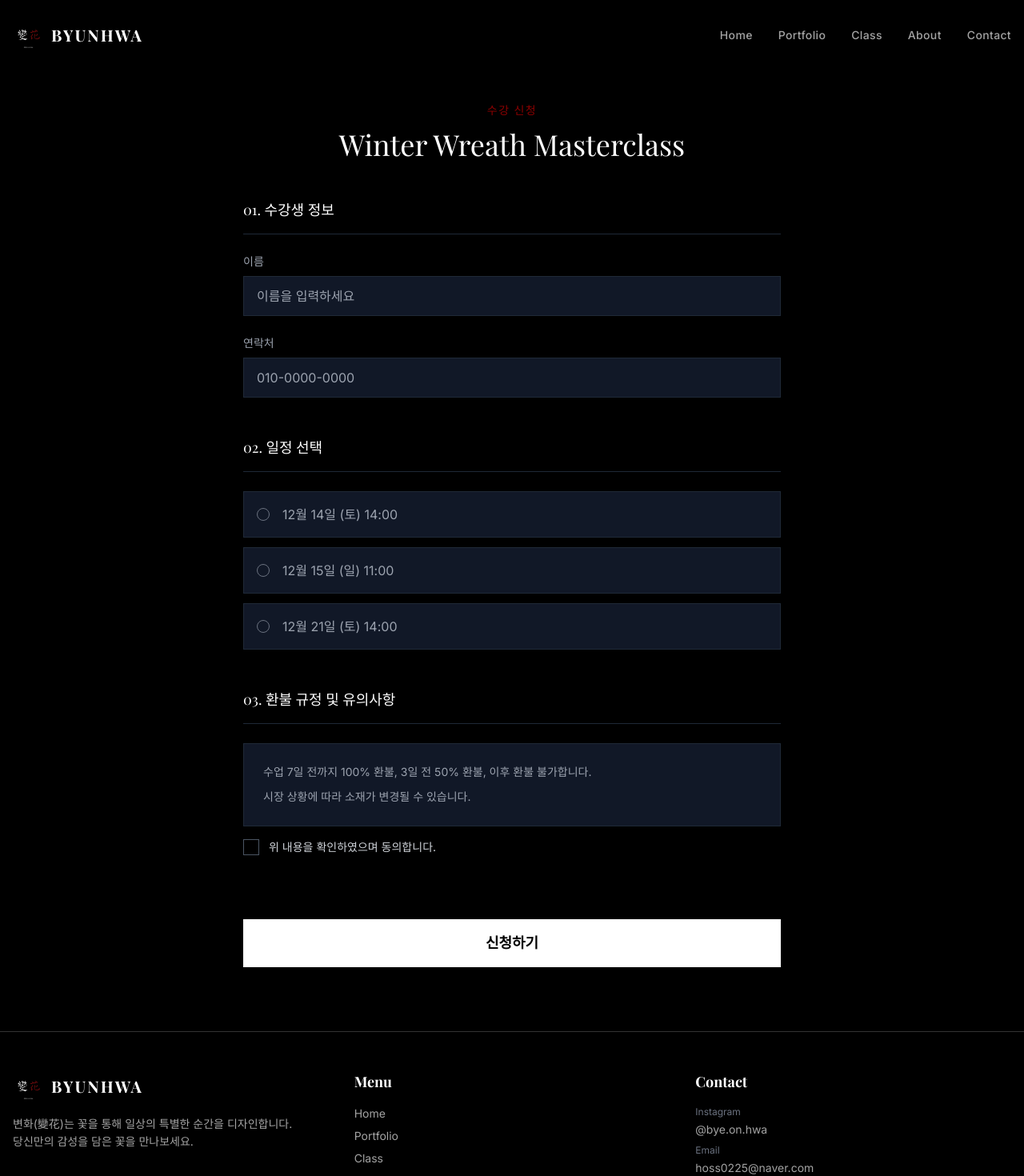
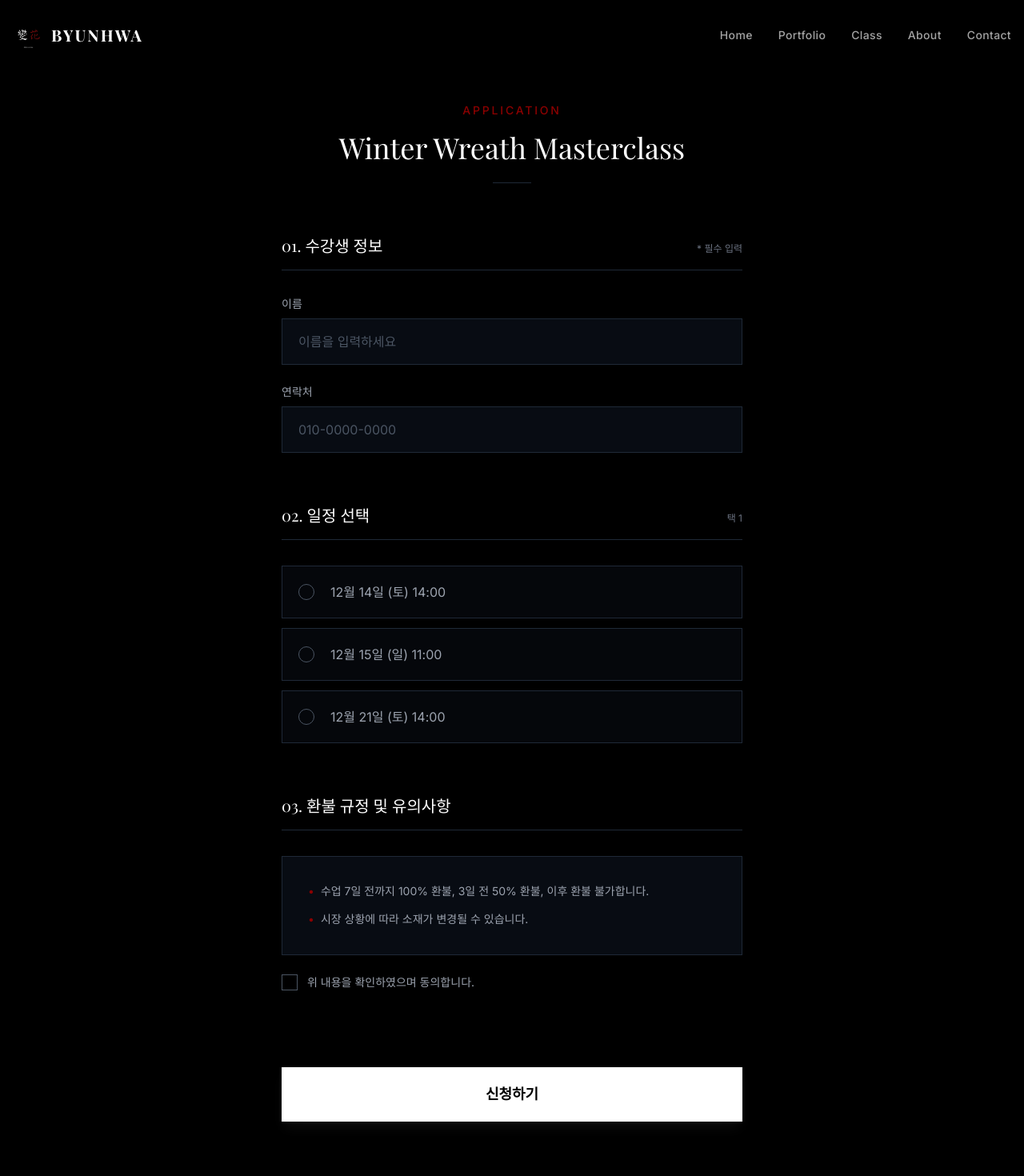
Before and after one commit to corpsj/na, a Next.js app: page /class/1/apply in a window 1280 px wide. Shown: the top 1470 px of the page at 80% size. Built offline with nearby package versions, Linux system fonts and the light colour scheme; a web font is replaced by a local one.

Commit message:
Enhance Class Application Page design for better readability and aesthetics

```diff
--- a/app/class/[id]/apply/page.tsx
+++ b/app/class/[id]/apply/page.tsx
@@ -89,63 +89,70 @@ export default function ClassApplyPage() {
 
     return (
         <div className="min-h-screen bg-background pt-32 pb-20 px-4">
-            <div className="container mx-auto max-w-2xl">
+            <div className="container mx-auto max-w-xl">
                 <FadeIn>
-                    <div className="text-center mb-12">
-                        <p className="text-primary text-sm tracking-widest uppercase mb-3 font-medium">
-                            수강 신청
+                    <div className="text-center mb-16">
+                        <p className="text-primary text-xs md:text-sm tracking-[0.2em] uppercase mb-4 font-medium">
+                            APPLICATION
                         </p>
-                        <h1 className="font-serif text-3xl md:text-4xl text-white mb-4">
+                        <h1 className="font-serif text-3xl md:text-4xl text-white mb-6">
                             {classInfo.title}
                         </h1>
+                        <div className="w-12 h-px bg-gray-800 mx-auto"></div>
                     </div>
                 </FadeIn>
 
                 <FadeIn delay={200}>
-                    <form onSubmit={handleSubmit} className="space-y-12">
+                    <form onSubmit={handleSubmit} className="space-y-16">
                         {/* Student Info */}
                         <section>
-                            <h3 className="text-white text-lg border-b border-gray-800 pb-4 mb-6 font-serif">
+                            <div className="flex items-baseline justify-between border-b border-gray-800 pb-4 mb-8">
+                                <h3 className="text-white text-xl font-serif">
                                     01. 수강생 정보
                                 </h3>
+                                <span className="text-xs text-gray-500">* 필수 입력</span>
+                            </div>
                             <div className="space-y-6">
                                 <div>
-                                    <label className="block text-gray-400 text-sm mb-2">이름</label>
+                                    <label className="block text-gray-400 text-sm mb-2 font-medium">이름</label>
                                     <input
                                         type="text"
                                         value={name}
                                         onChange={(e) => setName(e.target.value)}
-                                        className="w-full bg-gray-900 border border-gray-800 text-white px-4 py-3 focus:outline-none focus:border-primary transition-colors"
+                                        className="w-full bg-gray-900/50 border border-gray-800 text-white px-5 py-4 focus:outline-none focus:border-primary focus:ring-1 focus:ring-primary/50 transition-all duration-300 placeholder:text-gray-600"
                                         placeholder="이름을 입력하세요"
                                     />
-                                    {errors.name && <p className="text-red-500 text-xs mt-1">{errors.name}</p>}
+                                    {errors.name && <p className="text-red-500 text-xs mt-2 ml-1">{errors.name}</p>}
                                 </div>
                                 <div>
-                                    <label className="block text-gray-400 text-sm mb-2">연락처</label>
+                                    <label className="block text-gray-400 text-sm mb-2 font-medium">연락처</label>
                                     <input
                                         type="tel"
                                         value={phone}
                                         onChange={(e) => setPhone(e.target.value)}
-                                        className="w-full bg-gray-900 border border-gray-800 text-white px-4 py-3 focus:outline-none focus:border-primary transition-colors"
+                                        className="w-full bg-gray-900/50 border border-gray-800 text-white px-5 py-4 focus:outline-none focus:border-primary focus:ring-1 focus:ring-primary/50 transition-all duration-300 placeholder:text-gray-600"
                                         placeholder="010-0000-0000"
                                     />
-                                    {errors.phone && <p className="text-red-500 text-xs mt-1">{errors.phone}</p>}
+                                    {errors.phone && <p className="text-red-500 text-xs mt-2 ml-1">{errors.phone}</p>}
                                 </div>
                             </div>
                         </section>
 
                         {/* Schedule Selection */}
                         <section>
-                            <h3 className="text-white text-lg border-b border-gray-800 pb-4 mb-6 font-serif">
+                            <div className="flex items-baseline justify-between border-b border-gray-800 pb-4 mb-8">
+                                <h3 className="text-white text-xl font-serif">
                                     02. 일정 선택
                                 </h3>
+                                <span className="text-xs text-gray-500">택 1</span>
+                            </div>
                             <div className="space-y-3">
                                 {classInfo.schedules.map((schedule) => (
                                     <label
                                         key={schedule}
-                                        className={`flex items-center p-4 border cursor-pointer transition-all duration-300 ${selectedSchedule === schedule
-                                            ? "border-primary bg-primary/10"
-                                            : "border-gray-800 bg-gray-900 hover:border-gray-600"
+                                        className={`relative flex items-center p-5 border cursor-pointer transition-all duration-300 group ${selectedSchedule === schedule
+                                            ? "border-primary bg-primary/5"
+                                            : "border-gray-800 bg-gray-900/30 hover:border-gray-600 hover:bg-gray-900"
                                             }`}
                                     >
                                         <input
@@ -156,34 +163,42 @@ export default function ClassApplyPage() {
                                             onChange={(e) => setSelectedSchedule(e.target.value)}
                                             className="hidden"
                                         />
-                                        <div className={`w-4 h-4 rounded-full border mr-4 flex items-center justify-center ${selectedSchedule === schedule ? "border-primary" : "border-gray-500"
+                                        <div className={`w-5 h-5 rounded-full border flex items-center justify-center mr-5 transition-colors ${selectedSchedule === schedule ? "border-primary" : "border-gray-600 group-hover:border-gray-400"
                                             }`}>
                                             {selectedSchedule === schedule && (
-                                                <div className="w-2 h-2 rounded-full bg-primary" />
+                                                <div className="w-2.5 h-2.5 rounded-full bg-primary" />
                                             )}
                                         </div>
-                                        <span className={selectedSchedule === schedule ? "text-white" : "text-gray-400"}>
+                                        <span className={`text-base transition-colors ${selectedSchedule === schedule ? "text-white font-medium" : "text-gray-400 group-hover:text-gray-300"}`}>
                                             {schedule}
                                         </span>
                                     </label>
                                 ))}
                             </div>
-                            {errors.schedule && <p className="text-red-500 text-xs mt-1">{errors.schedule}</p>}
+                            {errors.schedule && <p className="text-red-500 text-xs mt-2 ml-1">{errors.schedule}</p>}
                         </section>
 
                         {/* Refund Policy & Notes */}
                         <section>
-                            <h3 className="text-white text-lg border-b border-gray-800 pb-4 mb-6 font-serif">
+                            <div className="border-b border-gray-800 pb-4 mb-8">
+                                <h3 className="text-white text-xl font-serif">
                                     03. 환불 규정 및 유의사항
                                 </h3>
-                            <div className="bg-gray-900 p-6 border border-gray-800 mb-4">
-                                <div className="text-gray-400 text-sm space-y-2 font-sans leading-relaxed">
-                                    <p>{classInfo.policy.refund}</p>
-                                    <p>{classInfo.policy.note}</p>
+                            </div>
+                            <div className="bg-gray-900/50 p-6 md:p-8 border border-gray-800 mb-6">
+                                <div className="text-gray-400 text-sm space-y-3 font-sans leading-relaxed break-keep">
+                                    <p className="flex items-start">
+                                        <span className="text-primary mr-2">•</span>
+                                        {classInfo.policy.refund}
+                                    </p>
+                                    <p className="flex items-start">
+                                        <span className="text-primary mr-2">•</span>
+                                        {classInfo.policy.note}
+                                    </p>
                                 </div>
                             </div>
-                            <label className="flex items-center cursor-pointer group">
-                                <div className={`w-5 h-5 border flex items-center justify-center mr-3 transition-colors ${agreed ? "border-primary bg-primary" : "border-gray-600 group-hover:border-gray-400"
+                            <label className="flex items-center cursor-pointer group select-none">
+                                <div className={`w-5 h-5 border flex items-center justify-center mr-3 transition-colors flex-shrink-0 ${agreed ? "border-primary bg-primary" : "border-gray-600 group-hover:border-gray-400"
                                     }`}>
                                     {agreed && (
                                         <svg xmlns="http://www.w3.org/2000/svg" viewBox="0 0 20 20" fill="currentColor" className="w-3.5 h-3.5 text-black">
@@ -197,19 +212,19 @@ export default function ClassApplyPage() {
                                     onChange={(e) => setAgreed(e.target.checked)}
                                     className="hidden"
                                 />
-                                <span className="text-gray-300 text-sm group-hover:text-white transition-colors">
+                                <span className={`text-sm transition-colors ${agreed ? "text-white" : "text-gray-400 group-hover:text-gray-300"}`}>
                                     위 내용을 확인하였으며 동의합니다.
                                 </span>
                             </label>
-                            {errors.agreement && <p className="text-red-500 text-xs mt-1">{errors.agreement}</p>}
+                            {errors.agreement && <p className="text-red-500 text-xs mt-2 ml-1">{errors.agreement}</p>}
                         </section>
 
                         {/* Submit Button */}
-                        <div className="pt-8">
+                        <div className="pt-8 pb-10">
                             <button
                                 type="submit"
                                 disabled={isSubmitting}
-                                className="w-full bg-white text-black font-bold py-4 text-lg hover:bg-gray-200 transition-colors disabled:opacity-50"
+                                className="w-full bg-white text-black font-bold py-5 text-lg hover:bg-gray-100 transition-all transform active:scale-[0.99] disabled:opacity-50 disabled:cursor-not-allowed shadow-lg shadow-white/5"
                             >
                                 {isSubmitting ? "처리 중..." : "신청하기"}
                             </button>
```
Lines whose indentation alone changed are shown as unchanged.
